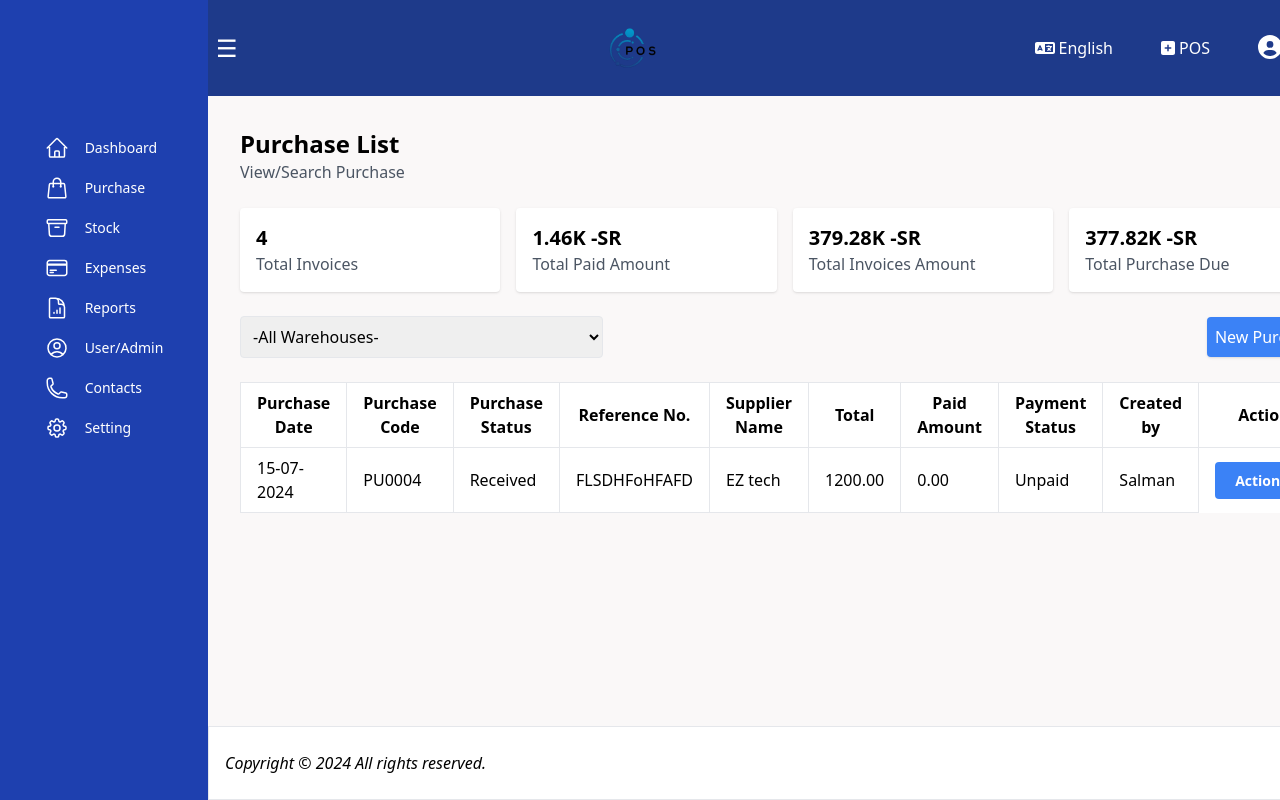
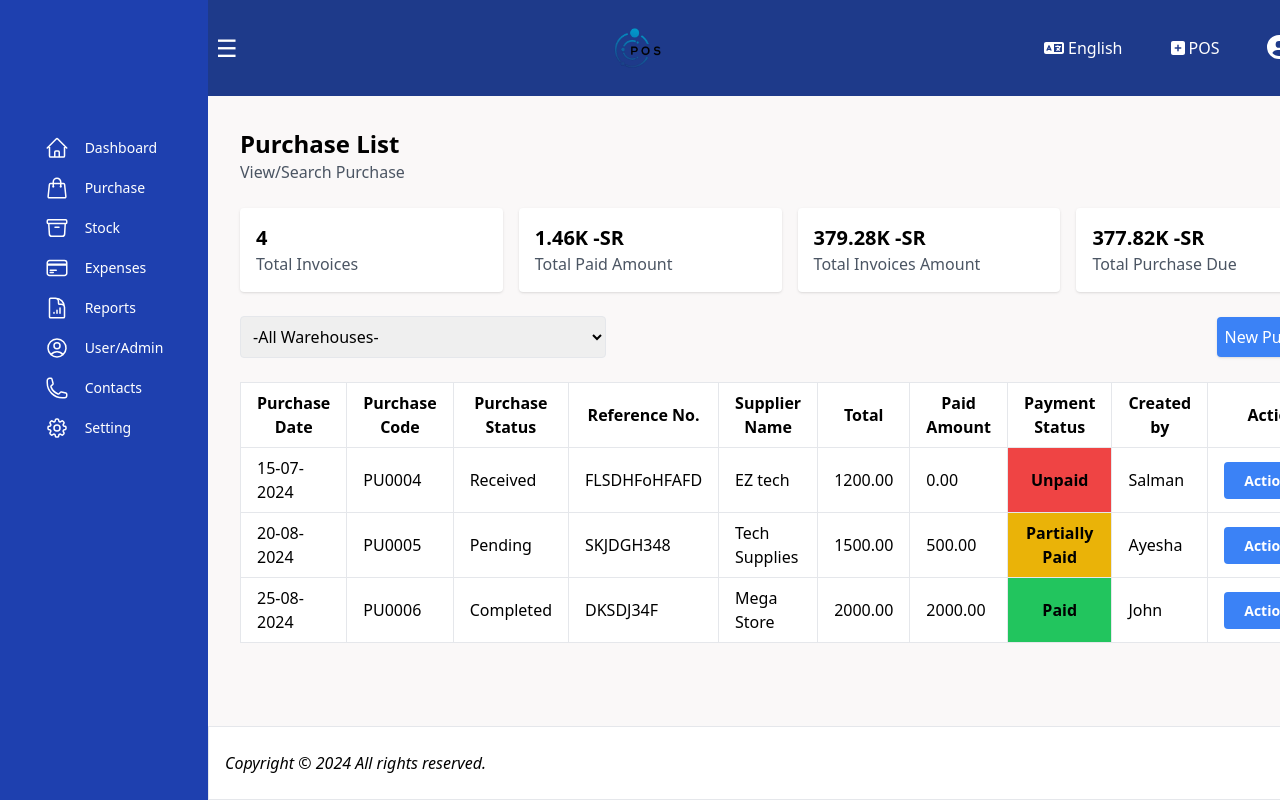
Before and after one commit to ashik12060/pos-site, a React (Create React App) app: page /purchase-list in a window 1280 px wide. Built offline with nearby package versions, Linux system fonts and the light colour scheme.

Commit message:
purchase list added

```diff
--- a/src/components/NavBarAssets/PurchaseList.js
+++ b/src/components/NavBarAssets/PurchaseList.js
@@ -1,6 +1,44 @@
-import React from 'react';
+import React, { useState } from 'react';
+import { Link } from 'react-router-dom';
 
 const PurchaseList = () => {
+
+  const [purchases, setPurchases] = useState([
+    {
+      purchaseDate: "15-07-2024",
+      purchaseCode: "PU0004",
+      purchaseStatus: "Received",
+      referenceNo: "FLSDHFoHFAFD",
+      supplierName: "EZ tech",
+      total: "1200.00",
+      paidAmount: "0.00",
+      paymentStatus: "Unpaid",
+      createdBy: "Salman",
+    },
+
+    {
+      purchaseDate: "20-08-2024",
+      purchaseCode: "PU0005",
+      purchaseStatus: "Pending",
+      referenceNo: "SKJDGH348",
+      supplierName: "Tech Supplies",
+      total: "1500.00",
+      paidAmount: "500.00",
+      paymentStatus: "Partially Paid",
+      createdBy: "Ayesha",
+    },
+    {
+      purchaseDate: "25-08-2024",
+      purchaseCode: "PU0006",
+      purchaseStatus: "Completed",
+      referenceNo: "DKSDJ34F",
+      supplierName: "Mega Store",
+      total: "2000.00",
+      paidAmount: "2000.00",
+      paymentStatus: "Paid",
+      createdBy: "John",
+    },
+  ]);
   return (
     <div className="container mx-auto p-4">
       <div className="mb-6">
@@ -30,9 +68,9 @@ const PurchaseList = () => {
         <select className="mb-4 md:mb-0 md:w-1/3 p-2 border rounded">
           <option>-All Warehouses-</option>
         </select>
-        <button className="bg-blue-500 text-white p-2 rounded shadow hover:bg-blue-700">
+        <Link to='/new-purchase' className="bg-blue-500 text-white p-2 rounded shadow hover:bg-blue-700">
           New Purchase
-        </button>
+        </Link>
       </div>
 
 <div className="overflow-x-auto">
@@ -52,32 +90,46 @@ const PurchaseList = () => {
           </tr>
         </thead>
         <tbody>
-            <tr>
-              <td className="px-4 py-2 border">15-07-2024</td>
-              <td className="px-4 py-2 border">PU0004</td>
-              <td className="px-4 py-2 border">Received</td>
-              <td className="px-4 py-2 border">FLSDHFoHFAFD</td>
-              <td className="px-4 py-2 border">EZ tech</td>
-              <td className="px-4 py-2 border">1200.00</td>
-              <td className="px-4 py-2 border">0.00</td>
-              <td className="px-4 py-2 border">Unpaid</td>
-              <td className="px-4 py-2 border">Salman</td>
-
-              <td className="px-4 py-2 border- border-gray-300 text-sm">
-                  <select
-                    className="bg-blue-500  text-white font-bold py-2 px-4 rounded"
-
-
+          {purchases.map((purchase, index) => (
+            <tr key={index}>
+              <td className="px-4 py-2 border">{purchase.purchaseDate}</td>
+              <td className="px-4 py-2 border">{purchase.purchaseCode}</td>
+              <td className="px-4 py-2 border">{purchase.purchaseStatus}</td>
+              <td className="px-4 py-2 border">{purchase.referenceNo}</td>
+              <td className="px-4 py-2 border">{purchase.supplierName}</td>
+              <td className="px-4 py-2 border">{purchase.total}</td>
+              <td className="px-4 py-2 border">{purchase.paidAmount}</td>
+              <td
+                className={`px-4 py-2 border text-center font-semibold ${
+                  purchase.paymentStatus === "Paid"
+                    ? "bg-green-500"
+                    : purchase.paymentStatus === "Partially Paid"
+                    ? "bg-yellow-500"
+                    : "bg-red-500"
+                }`}
               >
-                    <option className='' value=""  >Action</option>
-                    <option className='bg-white text-black p-4 my-2' value="view">View</option>
-                    <option className='bg-white text-black p-4 my-2' value="edit">Edit</option>
-                    <option className='bg-white text-black p-4 my-2' value="print">Print</option>
-                    <option className='bg-white text-black p-4' value="delete">Delete</option>
+                {purchase.paymentStatus}
+              </td>
+              <td className="px-4 py-2 border">{purchase.createdBy}</td>
+              <td className="px-4 py-2 border text-sm">
+                <select className="bg-blue-500 text-white font-bold py-2 px-4 rounded">
+                  <option value="">Action</option>
+                  <option className="bg-white text-black p-4 my-2" value="view">
+                    View
+                  </option>
+                  <option className="bg-white text-black p-4 my-2" value="edit">
+                    Edit
+                  </option>
+                  <option className="bg-white text-black p-4 my-2" value="print">
+                    Print
+                  </option>
+                  <option className="bg-white text-black p-4" value="delete">
+                    Delete
+                  </option>
                 </select>
               </td>
             </tr>
-
+          ))}
         </tbody>
       </table>
     </div>
```
Lines whose indentation alone changed are shown as unchanged.
